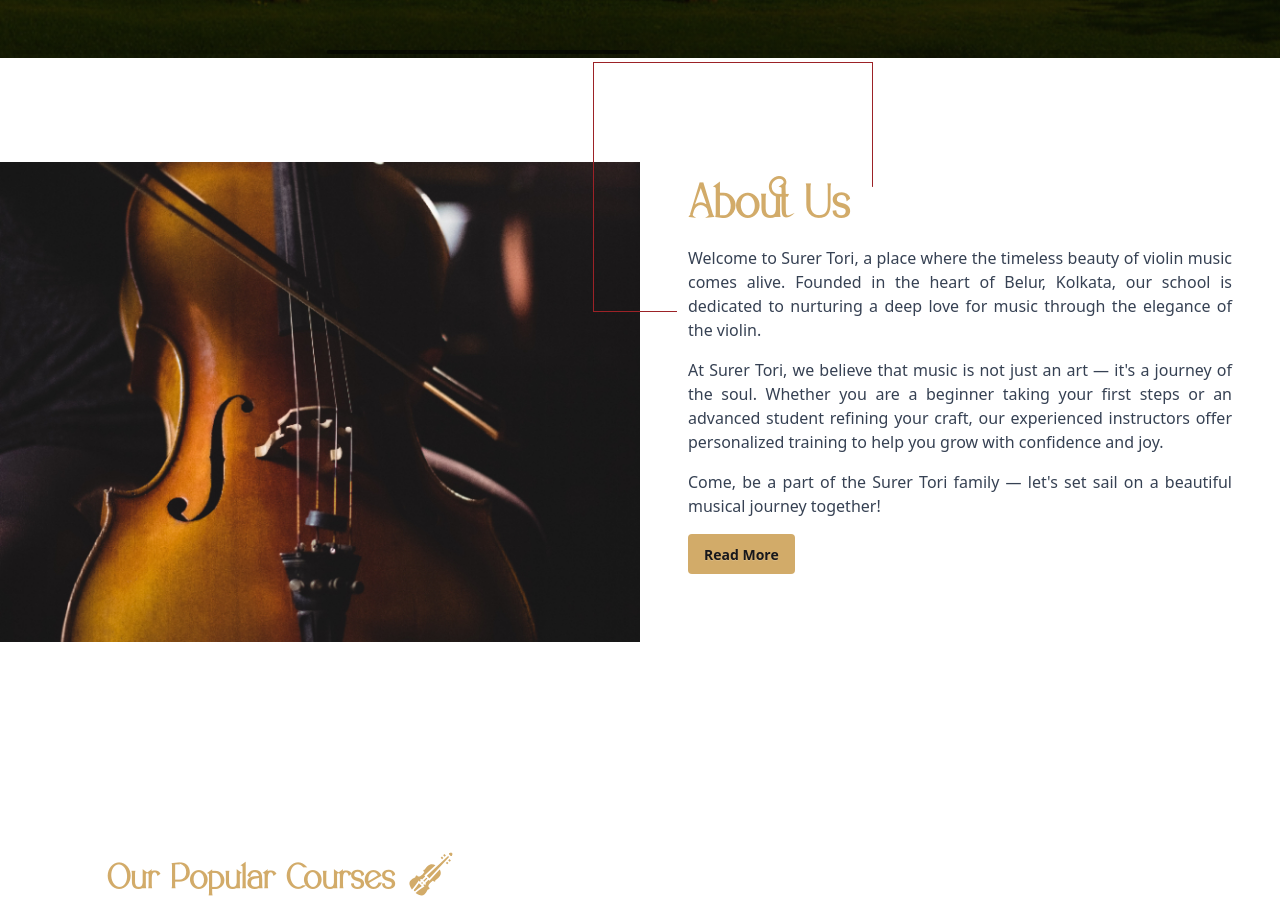
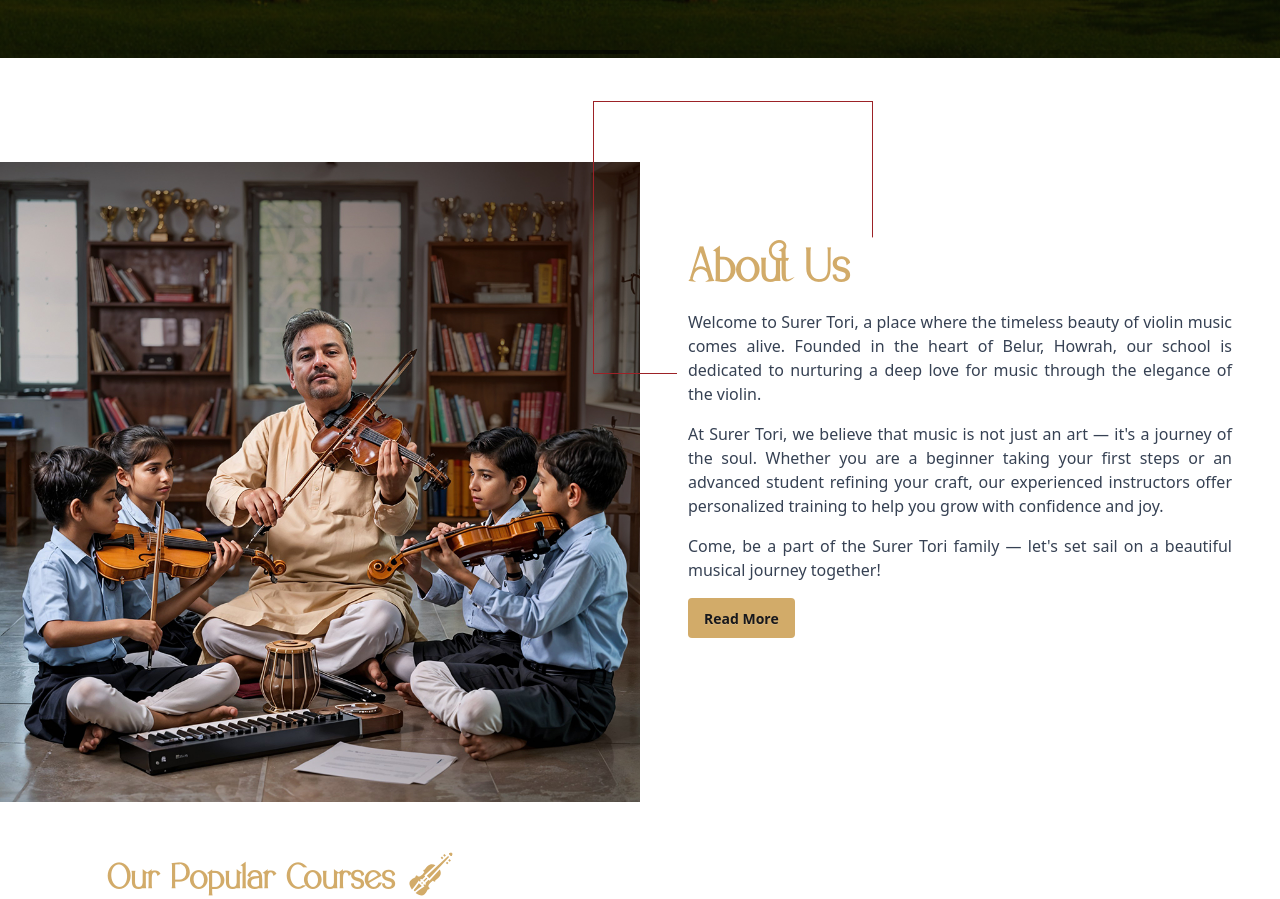
Before and after one commit to merazzak20/surer-tori-client, a React (Vite) app: page / in a window 1280 px wide. Shown: the part 742-1641 px from the top of the page. Built offline with nearby package versions, Linux system fonts and the light colour scheme; no server answers.

Commit message:
update about section

```diff
--- a/src/components/About.jsx
+++ b/src/components/About.jsx
@@ -6,19 +6,19 @@ import SectionHead from "./shared/SectionHead";
 
 const About = () => {
   return (
-    <div id="about" className="bg-white pt-52 md:pt-0">
+    <div id="about" className="bg-white md:pt-0">
       <div className="flex flex-col md:flex-row items-center ">
         {/* Image Section */}
-        <div className="relative hidden md:block w-full h-[80vh] md:w-1/2 mt-26">
+        <div className="relative  md:block w-full h-[80vh] md:w-1/2 mt-5 md:mt-26">
           <img
             src={image}
-            alt="Lisa Batiashvili"
-            className="w-full h-[75%] object-cover rounded-none"
+            alt="Surer Tori"
+            className="w-full h-[100%] object-cover rounded-none"
           />
         </div>
 
         {/* Text Section */}
-        <div className="w-full md:w-1/2 p-6 md:p-12 relative -mt-22">
+        <div className="w-full md:w-1/2 p-6 md:p-12 relative mt-0 md:mt-10">
           {/* Decorative Borders using before */}
           {/* <div>
             <SectionTitle head={"About Us"}></SectionTitle>
@@ -29,7 +29,7 @@ const About = () => {
           <div className="">
             <p className="mt-4 text-gray-700 text-justify">
               Welcome to Surer Tori, a place where the timeless beauty of violin
-              music comes alive. Founded in the heart of Belur, Kolkata, our
+              music comes alive. Founded in the heart of Belur, Howrah, our
               school is dedicated to nurturing a deep love for music through the
               elegance of the violin.
             </p>
--- a/src/index.css
+++ b/src/index.css
@@ -43,9 +43,9 @@ html {
   /* display: none; */
   position: absolute;
   width: 280px;
-  height: 250px;
+  height: 273px;
   border: 1px solid #9c2227;
-  top: -120px;
+  top: -145px;
   left: -95px;
 
   clip-path: polygon(0 0, 100% 0, 100% 50%, 30% 35%, 30% 100%, 0 100%);
--- a/src/pages/About/AboutComponents/UserFeedbackForm.jsx
+++ b/src/pages/About/AboutComponents/UserFeedbackForm.jsx
@@ -145,13 +145,14 @@ const UserFeedbackForm = () => {
                       name="rating-2"
                       value="2"
                       className="mask mask-star-2 bg-[#9C2227]"
-                      defaultChecked
+
                     />
                     <input
                       type="radio"
                       name="rating-2"
                       value="3"
                       className="mask mask-star-2 bg-[#9C2227]"
+                      defaultChecked
                     />
                     <input
                       type="radio"
```
Also changed, not shown: src/assets/left-about.jpg.
